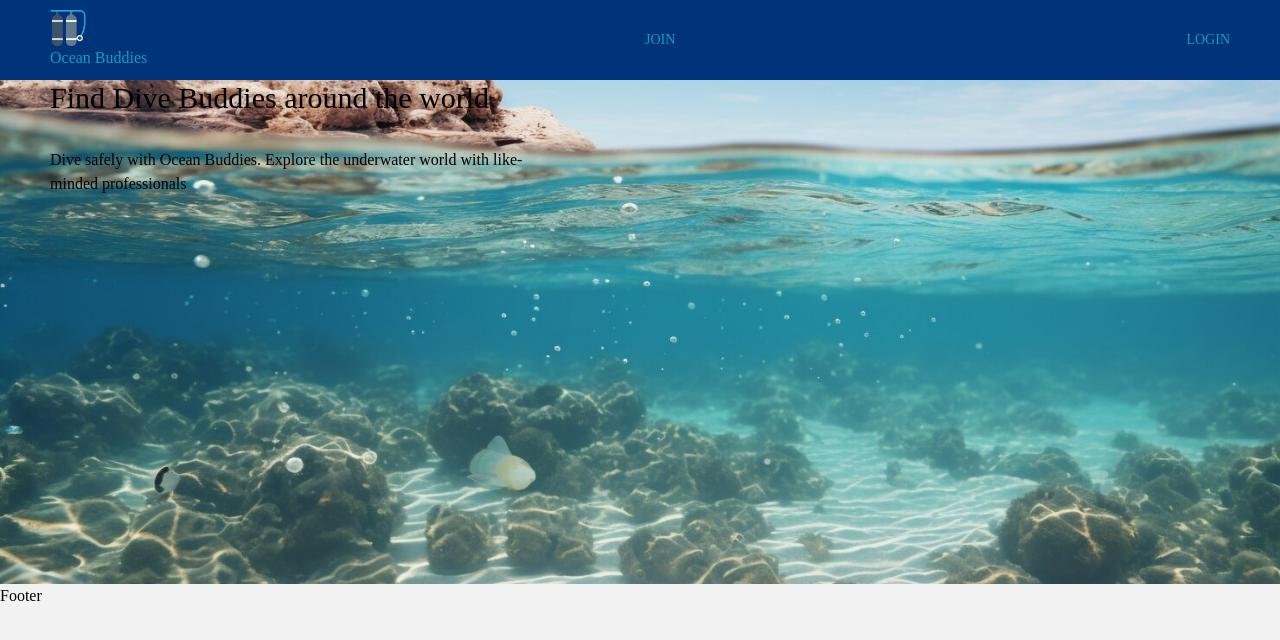
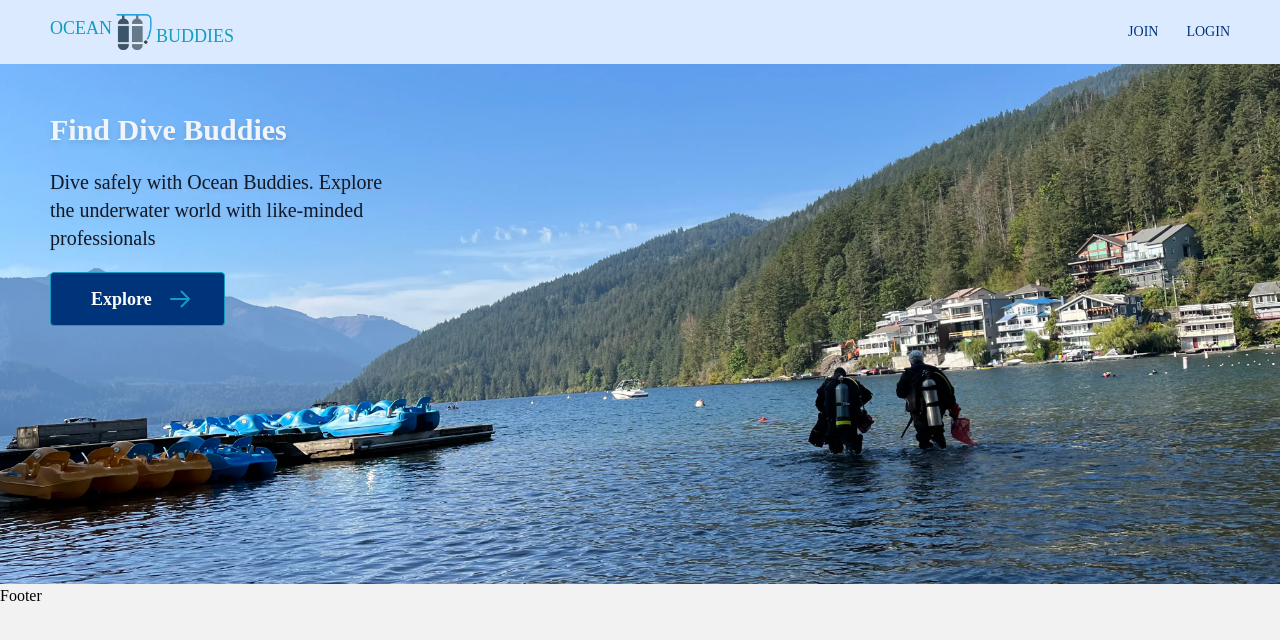
Before and after one commit to RozaliiaRusskikh/ocean-buddies, a Next.js app: page / in a window 1280 px wide. Shown: the top 640 px of the page. Built offline with nearby package versions, Linux system fonts and the light colour scheme.

Commit message:
Style hero

```diff
--- a/app/page.tsx
+++ b/app/page.tsx
@@ -1,9 +1,9 @@
 import { Hero } from "@/components/Hero";
-import image from "@/public/asests/heroHome.jpg";
+import image from "@/public/asests/divers.webp";
 
 const Homepage: React.FC = () => {
   const homeHero = {
-    title: "Find Dive Buddies around the world",
+    title: "Find Dive Buddies",
     description:
       "Dive safely with Ocean Buddies. Explore the underwater world with like-minded professionals",
   };
--- a/components/Button.tsx
+++ b/components/Button.tsx
@@ -21,16 +21,14 @@ export function Button({
     accent: "bg-secondary text-background",
   };
 
-  const styles = `py-[1.125rem] pl-8 pr-16 md:pl-16 md:pr-20 relative group ${colors[color]} ${className}`;
+  const styles = `py-3 pl-8 pr-16 md:pl-10 md:pr-[4.5rem] border-[1px] border-secondary rounded relative group ${colors[color]} ${className}`;
 
   return (
     <Link href={link}>
       <button type="button" className={styles} {...props}>
         <Text
           size="button"
-          className={`transition-transform duration-200 group-hover:-translate-x-1 ${
-            color === "dark" && "font-400"
-          }`}
+          className="transition-transform duration-200 group-hover:-translate-x-1"
         >
           {children}
         </Text>
@@ -39,8 +37,8 @@ export function Button({
           fill="none"
           viewBox="0 0 24 24"
           strokeWidth={2}
-          stroke="currentColor"
-          className="w-6 h-6 absolute right-8 top-1/2 transform -translate-y-1/2 transition-transform duration-200 group-hover:translate-x-4"
+          stroke="#129DC0"
+          className="w-6 h-6 absolute right-8 top-1/2 transform -translate-y-1/2 transition-transform duration-200 group-hover:translate-x-2"
         >
           <path
             strokeLinecap="round"
--- a/components/Header.tsx
+++ b/components/Header.tsx
@@ -14,15 +14,19 @@ const Header: React.FC<HeaderProps> = ({ pathname }) => {
     { title: "Login", path: "/login" },
   ];
   return (
-    <header className="bg-primary text-secondary">
+    <header className="bg-blue-100">
       <LayoutX>
-        <div className="h-20 flex items-center justify-between gap-12">
-          <Link href="/">
+        <div className="h-16 flex items-center justify-between gap-12">
+          <Link
+            href="/"
+            className="uppercase flex justify-between gap-1 items-end text-secondary font-medium text-lg"
+          >
+            <span className="mb-2">Ocean</span>
             <Image src={logo} alt="Ocean Buddies Logo" height={36} width={36} />
-            Ocean Buddies
+            Buddies
           </Link>
           <nav className="max-w-[585px] w-full">
-            <ul className="flex justify-between w-full">
+            <ul className="flex justify-end gap-7">
               {navMenu.map((navLink, i) => (
                 <NavLink
                   key={i}
--- a/components/Hero.tsx
+++ b/components/Hero.tsx
@@ -1,5 +1,6 @@
+import { Button } from "./Button";
 import { LayoutX } from "./LayoutX";
-import { Heading } from "./Text";
+import { Heading, Text } from "./Text";
 import type { StaticImageData } from "next/image";
 
 interface HeroProps {
@@ -11,13 +12,24 @@ interface HeroProps {
 export const Hero: React.FC<HeroProps> = ({ title, description, image }) => {
   return (
     <LayoutX
-      className="min-h-[504px] bg-no-repeat bg-cover bg-center"
+      className="min-h-[65vh] bg-no-repeat bg-cover bg-center"
       style={{ backgroundImage: `url(${image.src})` }}
     >
-      <Heading as="h1" className="mb-8">
-        {title}
-      </Heading>
-      <div className="max-w-[480px]">{description}</div>
+      <div className="pt-10 md:pt-12">
+        <Heading as="h1" className="mb-3 md:mb-5 text-slate-100 drop-shadow-md">
+          {title}
+        </Heading>
+        <Text
+          size="super"
+          as="h2"
+          className="max-w-[360px] mb-4 md:mb-5 drop-shadow-sm text-gray-900"
+        >
+          {description}
+        </Text>
+        <Button link="/search" color="dark">
+          Explore
+        </Button>
+      </div>
     </LayoutX>
   );
 };
--- a/components/NavLink.tsx
+++ b/components/NavLink.tsx
@@ -8,11 +8,12 @@ interface NavLinkProps {
 }
 
 export default function NavLink({ title, path, pathname }: NavLinkProps) {
-  const activeStyles = `text-red-100`;
+  const activeStyles =
+    "text-primary  border-b-2 border-secondary transition-all duration-200 hover:text-secondary hover:border-primary";
 
-  const inactiveStyles = `text-green-100`;
+  const inactiveStyles = "hover:text-secondary";
 
-  const styles = `text-secondary uppercase ${
+  const styles = `text-primary uppercase ${
     path === pathname ? activeStyles : inactiveStyles
   }`;
   return (
--- a/components/Text.tsx
+++ b/components/Text.tsx
@@ -8,7 +8,7 @@ interface TextProps {
 interface HeadingProps {
   as?: React.ElementType;
   className?: string;
-  size?: "heading" | "subheading" | "super";
+  size?: "heading" | "subheading";
   children?: React.ReactNode;
 }
 
@@ -20,10 +20,10 @@ export function Text({
   ...props
 }: TextProps) {
   const sizes = {
-    body: "text-base font-300",
-    super: "text-3xl md:text-4xl font-400",
-    button: "text-base font-500",
-    nav: "text-sm font-500",
+    body: "text-base font-light",
+    super: "text-lg md:text-xl font-semibild",
+    button: "text-base md:text-lg font-semibold",
+    nav: "text-sm font-medium",
   };
 
   const styles = `${sizes[size]} ${className}`;
@@ -43,9 +43,8 @@ export function Heading({
   ...props
 }: HeadingProps) {
   const sizes = {
-    heading: "text-lg md:text-3xl font-600 md:font-500 font-dmsans",
-    subheading: "text-base md:text-md font-700 md:font-600",
-    super: "text-md md:text-xl font-600",
+    heading: "text-2xl md:text-3xl font-bold",
+    subheading: "text-base md:text-lg font-semibold",
   };
 
   const styles = `${sizes[size]} ${className}`;
```
Also changed, not shown: public/asests/divers.webp (added), public/asests/heroHome.jpg (deleted).
